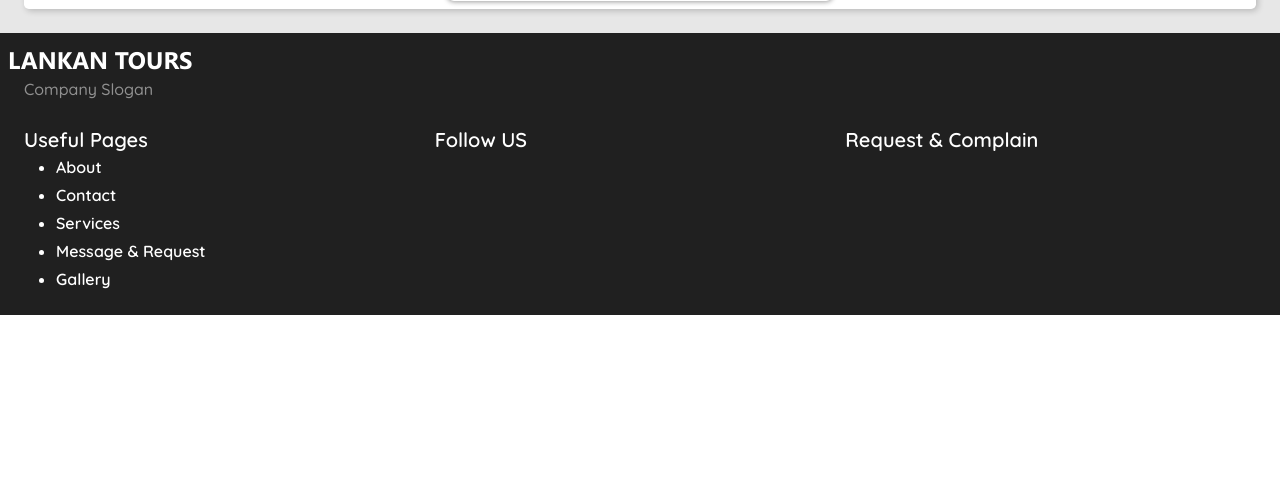
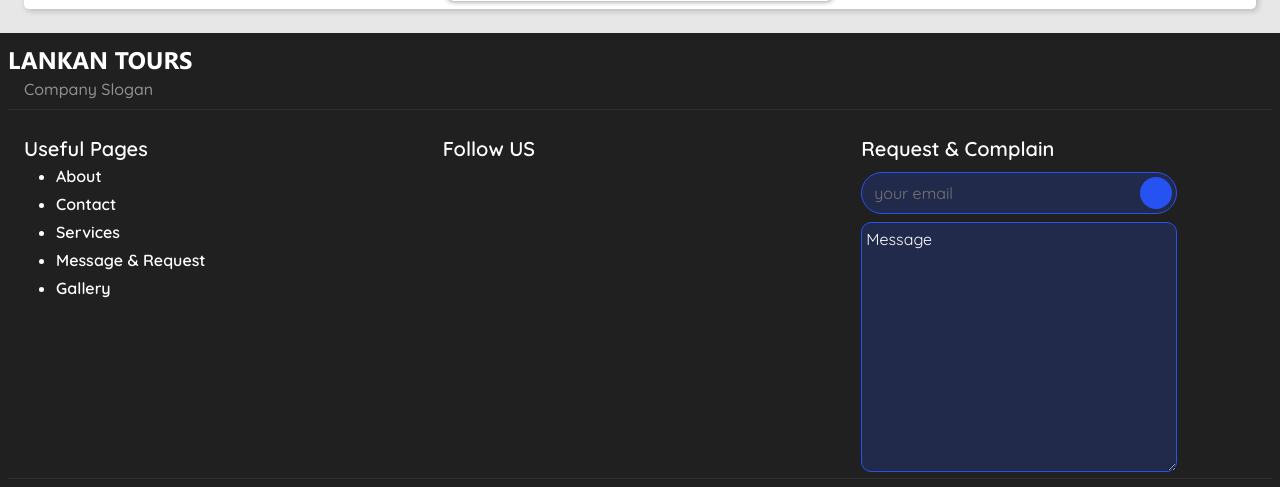
Before and after one commit to webmattrix/LankanToursProject, a PHP site: page /home.php in a window 1280 px wide. Shown: the part 3714-4201 px from the top of the page. Before the commit the page ends 4029 px from the top, so only its background shows below. Run offline with PHP 8.4, Linux system fonts and the light colour scheme; some libraries are stand-ins or nearby versions.

Commit message:
Complete the Home page & Footer component : 09-10

```diff
--- a/components/footer.php
+++ b/components/footer.php
@@ -4,6 +4,8 @@
 <head>
     <meta charset="UTF-8">
     <meta name="viewport" content="width=device-width, initial-scale=1.0">
+    <meta name="theme-color" content="#009688">
+    <meta content="#009688" name="theme-color" />
 </head>
 
 <body>
@@ -12,13 +14,14 @@
         <div class="row">
 
             <footer class="footer p-2">
-                <div class="col-12">
+                <div class="col-12 pb-2" style="border-bottom: 1px solid #2e2e2e;">
                     <div class="text-uppercase segoeui-bold text-white fs-4">Lankan Tours</div>
                     <div class="quicksand-Medium text-white-50 ps-3">Company Slogan</div>
                 </div>
-                <div class="d-flex justify-content-between mt-4 px-3">
+                <div class="mt-4 px-3 col-12" style="border-bottom: 1px solid #2e2e2e;">
+                    <div class="row gap-4 gap-lg-0">
 
-                    <div class="quicksand-SemiBold w-100">
+                        <div class="quicksand-SemiBold col-12 d-flex flex-column col-lg-4 align-items-lg-start">
                             <span class="fs-5 text-white">Useful Pages</span>
                             <ul class="d-flex flex-column gap-1">
                                 <li class="text-white"><a href="#" class="text-decoration-none text-white">About</a></li>
@@ -28,7 +31,7 @@
                                 <li class="text-white"><a href="#" class="text-decoration-none text-white">Gallery</a></li>
                             </ul>
                         </div>
-                    <div class="quicksand-SemiBold w-100">
+                        <div class="quicksand-SemiBold col-12 d-flex flex-column align-items-center col-lg-4 align-items-lg-start">
                             <span class="fs-5 text-white">Follow US</span>
                             <div class="d-flex gap-3 pt-2">
                                 <iconify-icon icon="ic:sharp-facebook" class="text-white fs-3"></iconify-icon>
@@ -38,10 +41,22 @@
                                 <iconify-icon icon="ri:whatsapp-fill" class="text-white fs-3"></iconify-icon>
                             </div>
                         </div>
-                    <div class="quicksand-SemiBold w-100">
+                        <div class="quicksand-SemiBold col-12 d-flex flex-column align-items-center col-lg-4 align-items-lg-start">
                             <span class="fs-5 text-white">Request & Complain</span>
+                            <div class="d-flex flex-column pt-2 gap-2 req_complain_box">
+                                <div class="d-flex p-1 overflow-hidden gap-2" style="border-radius: 100vh; background-color: rgba(38, 82, 242, 0.2); border: 1px solid rgb(38, 82, 242);">
+                                    <input type="text" placeholder="your email" class="py-1 bg-transparent w-100 ps-2 border-0 text-white quicksand-Regular" style="outline: none;"/>
+                                    <button class="border-0 px-3 d-flex justify-content-center align-items-center" style="border-radius: 100vh; background-color: rgb(38, 82, 242);">
+                                        <iconify-icon icon="ic:round-send" class="text-white"></iconify-icon>
+                                    </button>
+                                </div>
+                                <div class="">
+                                    <textarea name="" id="home_msg_box" cols="30" rows="10" class="text-white quicksand-Regular p-1" style="border: 1px solid rgb(38, 82, 242); background-color: rgba(38, 82, 242, 0.2); border-radius: 10px; outline: none;">Message</textarea>
+                                </div>
+                            </div>
                         </div>
 
+                    </div>
                 </div>
             </footer>
 
--- a/components/header.php
+++ b/components/header.php
@@ -14,11 +14,11 @@
             </div>
             <div class="list">
                 <ul>
-                    <li><a href="">Home</a></li>
-                    <li><a href="">Tours</a></li>
-                    <li><a href="">History</a></li>
-                    <li><a href="">Gallery</a></li>
-                    <li><a href="">Contact</a></li>
+                    <li><a href="#" class="text-white">Home</a></li>
+                    <li><a href="#" class="text-white">Tours</a></li>
+                    <li><a href="#" class="text-white">History</a></li>
+                    <li><a href="#" class="text-white">Gallery</a></li>
+                    <li><a href="#" class="text-white">Contact</a></li>
                     <li class="border px-3 border-2" style="border-radius: 100vh;"><a href="">Join</a></li>
                     <li><i class="bi bi-three-dots-vertical text-white c-pointer"></i></li>
                 </ul>
@@ -36,11 +36,11 @@
         <h1 class="mt-3 text-white fw-bold">Lankan Tours</h1>
 
         <div class="mt-5 text-white quicksand-SemiBold fs-5 d-flex flex-column gap-3 mobile-home-menu">
-            <div class="">Home</div>
-            <div class="">Tours</div>
-            <div class="">History</div>
-            <div class="">Gallery</div>
-            <div class="">Contact</div>
+            <div class="text-white">Home</div>
+            <div class="text-white">Tours</div>
+            <div class="text-white">History</div>
+            <div class="text-white">Gallery</div>
+            <div class="text-white">Contact</div>
         </div>
 
         <div class="signIn-signUP-box">
--- a/css/footer.css
+++ b/css/footer.css
@@ -1,3 +1,34 @@
 .footer {
   background-color: #202020;
 }
+
+.req_complain_box {
+  width: 80%;
+}
+
+@media (max-width: 992px) {
+  .req_complain_box {
+    width: 60%;
+  }
+}
+
+@media (max-width: 768px) {
+  .req_complain_box {
+    width: 70%;
+  }
+}
+
+@media (max-width: 568px) {
+  .req_complain_box {
+    width: 90%;
+  }
+}
+
+.req_complain_box textarea {
+  width: 100%;
+  max-width: 100%;
+  min-width: 100%;
+  min-height: 250px;
+  max-height: 250px;
+  outline: none;
+}
--- a/css/header.css
+++ b/css/header.css
@@ -68,7 +68,7 @@
 .header-menu .list ul li {
   float: left;
   margin: 0px 20px;
-    /* opacity: 0; */
+  opacity: 0;
 }
 
 .header-menu .list ul li:nth-child(1) {
@@ -101,10 +101,10 @@
   animation-fill-mode: forwards;
 }
 .header-menu .list ul li:nth-child(6) {
-    /* animation-delay: 1.5s;
+  animation-delay: 1.5s;
   animation-name: homeListAnimation;
   animation-duration: 2s;
-    animation-fill-mode: forwards; */
+  animation-fill-mode: forwards;
 }
 
 .header-menu .list ul li:nth-child(7) {
@@ -127,3 +127,10 @@
   color: white;
   text-decoration: none;
 }
+
+.header-menu .list ul li:nth-child(6):hover {
+  background-color: white;
+}
+.header-menu .list ul li:nth-child(6):hover a {
+  color: #00cba9;
+}
--- a/home.php
+++ b/home.php
@@ -242,6 +242,7 @@
   <script src="./js/bootstrap.js"></script>
   <script src="./js/home.js"></script>
   <script src="https://code.iconify.design/iconify-icon/1.0.7/iconify-icon.min.js"></script>
+  <script src="./js/footer.js"></script>
 </body>
 
 </html>
--- /dev/null
+++ b/js/footer.js
@@ -0,0 +1,11 @@
+document.getElementById("home_msg_box").addEventListener("focus", () => {
+  if (document.getElementById("home_msg_box").innerHTML == "Message") {
+    document.getElementById("home_msg_box").innerHTML = "";
+  }
+});
+
+document.getElementById("home_msg_box").addEventListener("focusout", () => {
+  if (document.getElementById("home_msg_box").innerHTML == "") {
+    document.getElementById("home_msg_box").innerHTML = "Message";
+  }
+});
```
Lines whose indentation alone changed are shown as unchanged.
